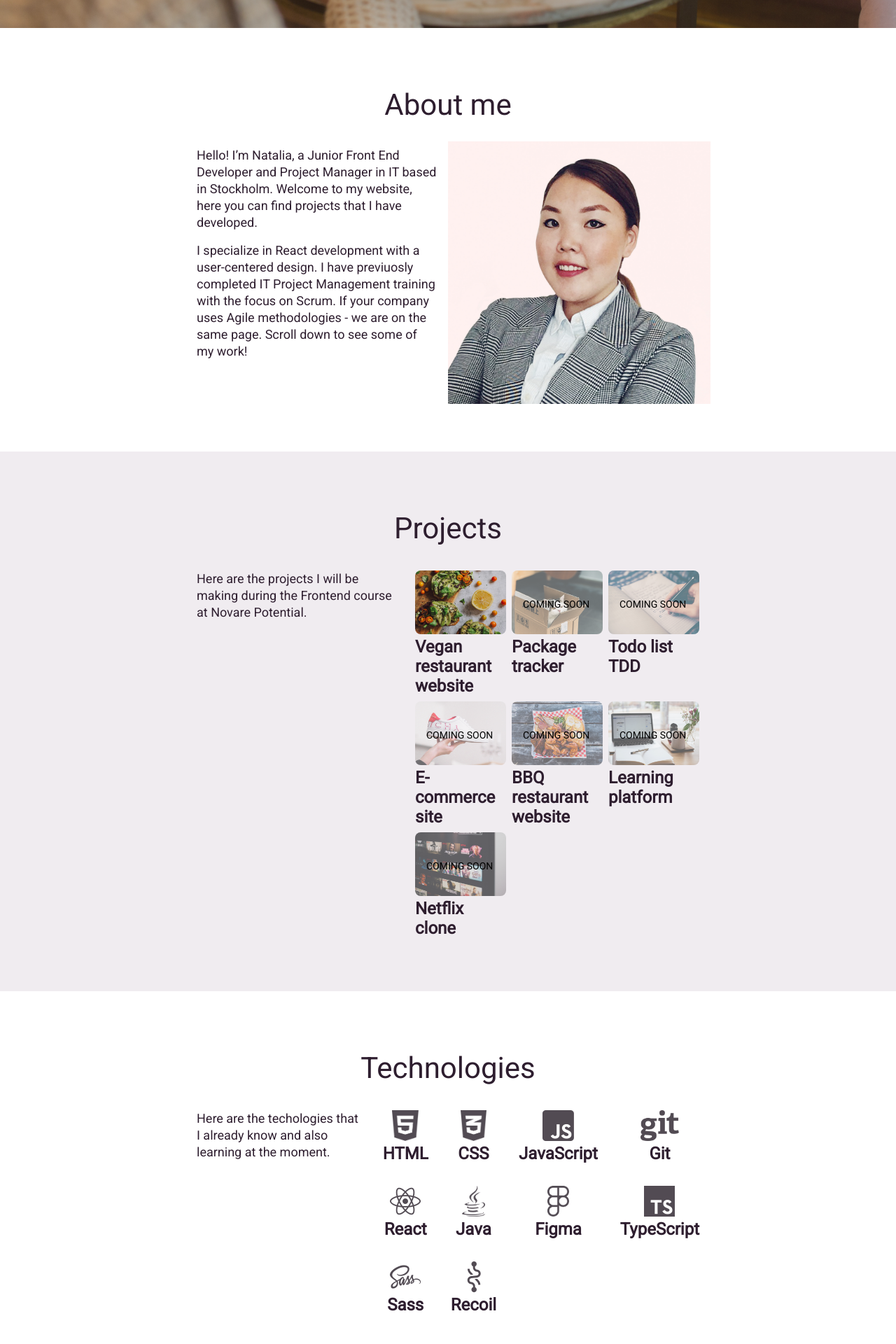
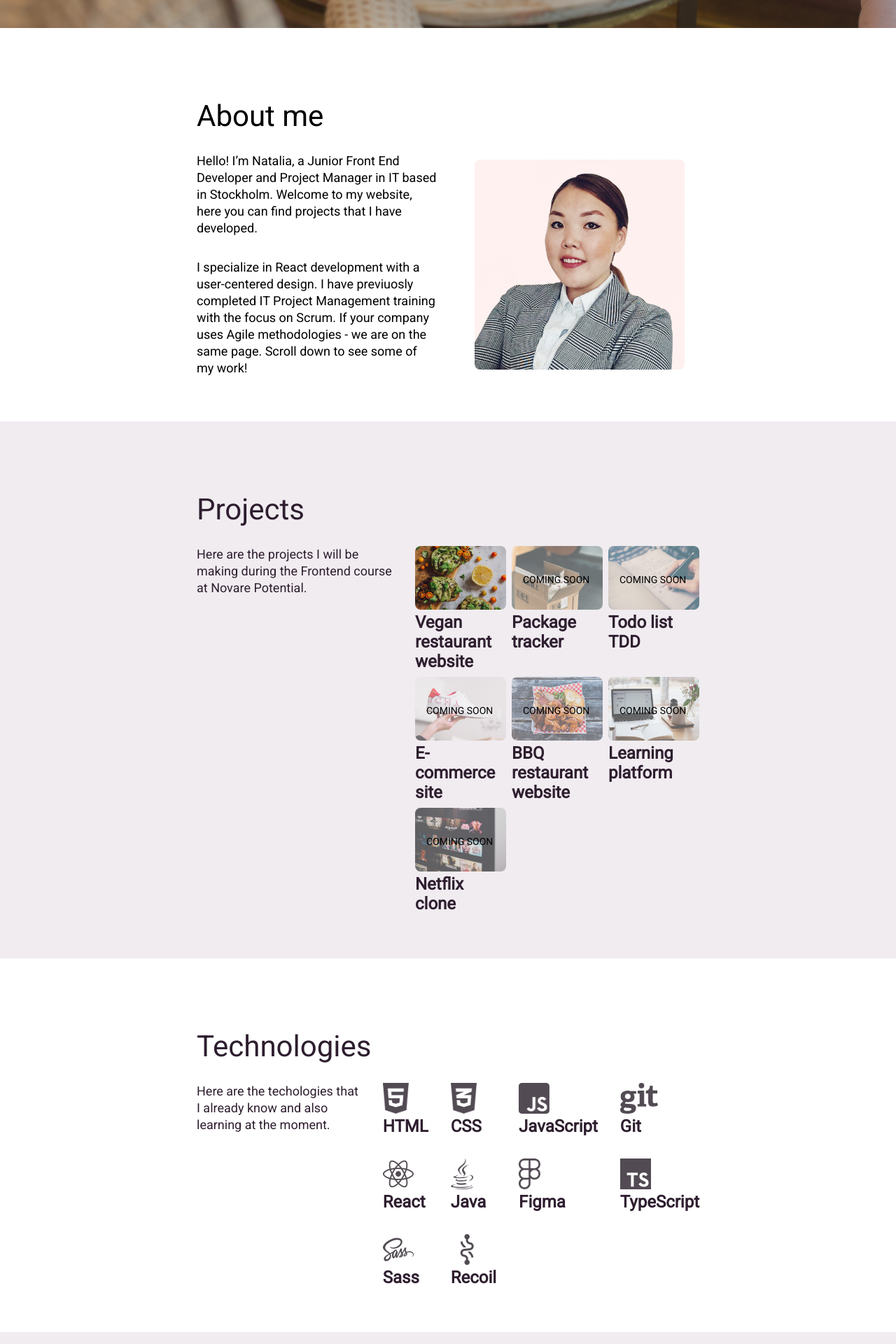
Before and after one commit to FeNatalia/portfolio, a React (Create React App) app: page / in a window 1280 px wide. Shown: the part 760-2680 px from the top of the page at 70% size. Built offline with nearby package versions, Linux system fonts and the light colour scheme.

Commit message:
edit layout and styles of all sections

```diff
--- a/src/components/Footer.jsx
+++ b/src/components/Footer.jsx
@@ -4,7 +4,7 @@ import GitHub from "../assets/icons/github.png";
 
 export default function Footer() {
   return (
-    <footer className="footer">
+    <footer id="footer">
       <ul>
         <li>
           <a
--- a/src/sections/About.jsx
+++ b/src/sections/About.jsx
@@ -6,7 +6,7 @@ export default function About() {
     <div className="content-section" id="about">
       <h2>About me</h2>
       <div className="content-grid">
-        <div className="content-left">
+        <div className="grid-left">
           <p>
             Hello! I’m Natalia, a Junior Front End Developer and Project Manager
             in IT based in Stockholm. Welcome to my website, here you can find
@@ -19,7 +19,7 @@ export default function About() {
             the same page. Scroll down to see some of my work!
           </p>
         </div>
-        <div classname="content-right" id="about-image">
+        <div className="grid-right" id="about-image">
           <img src={Photo} alt="a young woman smiling in a suit" />
         </div>
       </div>
--- a/src/sections/Contact.jsx
+++ b/src/sections/Contact.jsx
@@ -6,8 +6,8 @@ import Location from "../assets/icons/location.png";
 
 export default function Contact() {
   return (
-    <div className="content-section" id="contact">
-      <div className="contact-section">
+    <div id="contact">
+      <div className="content-section">
         <h2>Contact me</h2>
         <div className="content-grid">
           <div>
--- a/src/sections/Projects.jsx
+++ b/src/sections/Projects.jsx
@@ -12,13 +12,13 @@ export default function Projects() {
     <div className="content-section" id="projects">
       <h2>Projects</h2>
       <div className="content-grid">
-        <div>
+        <div className="grid-left">
           <p>
             Here are the projects I will be making during the Frontend course at
             Novare Potential.
           </p>
         </div>
-        <div className="projects-section">{ProjectsList}</div>
+        <div className="grid-left" id="projects-section">{ProjectsList}</div>
       </div>
     </div>
   );
--- a/src/sections/Technologies.jsx
+++ b/src/sections/Technologies.jsx
@@ -11,13 +11,13 @@ export default function Technologies() {
     <div className="content-section" id="tech">
       <h2>Technologies</h2>
       <div className="content-grid">
-        <div>
+        <div className="grid-left">
           <p>
             Here are the techologies that I already know and also learning at
             the moment.
           </p>
         </div>
-        <div className="grid-technologies">{TechnologiesList}</div>
+        <div className="grid-right" id="grid-technologies">{TechnologiesList}</div>
       </div>
     </div>
   );
--- a/src/styles/content.css
+++ b/src/styles/content.css
@@ -1,28 +1,22 @@
 /*Shared in content*/
-.content-left {
-  align-items: flex-start;
-}
-
-.content-right {
-  align-items: center;
-}
-
 .content-section {
+  width: 100vw;
   display: grid;
-  align-items: center;
-  justify-items: center;
-  width: 100%;
+  justify-content: center;
+  margin: 0;
   padding: 0;
-  margin: 0;
+  padding-top: var(--space-bigger);
+  padding-bottom: var(--space-bigger);
 }
 
 .content-section h2 {
-  margin-top: 60px;
-  margin-right: var(--space-medium);
-  margin-left: var(--space-medium);
-  margin-bottom: var(--space-big);
-  text-align: left;
-  padding: 0;
+  margin: 0;
+  padding: var(--space-medium);
+}
+
+.content-section p {
+  margin: 0;
+  padding: var(--space-medium);
 }
 
 /*Hero*/
@@ -47,19 +41,17 @@
 
 /*About me*/
 #about {
-  background: white;
-  color: var(--color-very-dark-purple);
-  margin-bottom: 60px;
+  background-color: white;
 }
-
 #about img {
-  width: 80%;
-  padding: var(--space-small);
+  width: 60%;
+  border-radius: 8px;
 }
 
 #about-image {
   display: grid;
   justify-items: center;
+  align-content: center;
 }
 
 /*Projects*/
@@ -97,20 +89,20 @@
   color: var(--color-very-dark-purple);
 }
 
-.projects-section {
+#projects-section {
   padding: var(--space-medium);
   display: grid;
+  text-align: left;
   grid-template-columns: repeat(2, 1fr);
   grid-column-gap: var(--space-small);
   grid-row-gap: var(--space-small);
-  margin-bottom: 60px;
+
 }
 
 /*Technologies*/
 #tech {
-  background: white;
+  background-color: white;
   color: var(--color-very-dark-purple);
-  margin-bottom: 60px;
 }
 
 .tech-card {
@@ -127,44 +119,33 @@
   padding: 0;
 }
 
-.grid-technologies {
+#grid-technologies {
   display: grid;
   grid-template-columns: repeat(3, 1fr);
-  text-align: center;
+  text-align: left;
 }
 
 /*Contact me*/
-.contact-section {
+#contact {
+  background-color: var(--color-light-pink);
   display: grid;
   justify-content: center;
-  margin-bottom: var(--space-big);
-  margin-bottom: 60px;
 }
 
-.contact-section ul {
+.content-section ul {
   margin: var(--space-medium);
   padding: 0;
   list-style: none;
 }
 
-#contact {
-  min-height: 100%;
-  background: var(--color-light-pink);
-
-  width: 100%;
-}
 
 #contact img {
   width: 24px;
   margin-right: var(--space-small);
 }
 
-.contact-section li {
+.content-section li {
   margin-bottom: var(--space-small);
-}
-
-.contact-section {
-  color: var(--color-very-dark-purple);
 }
 
 #contact a {
@@ -176,14 +157,19 @@
 
 /*Tablet queries*/
 @media (min-width: 550px) {
-  .projects-section {
-    grid-template-columns: repeat(3, 1fr);
+  .content-grid{
+    max-width: 550px;
   }
 
-  .grid-technologies {
+  #projects-section {
+    grid-template-columns: repeat(3, 1fr);
+    text-align: left;
+  }
+
+  #grid-technologies {
     display: grid;
     grid-template-columns: repeat(4, 1fr);
-    text-align: center;
+    text-align: left;
   }
 
   #about img {
@@ -194,6 +180,14 @@
 
 /*Desktop queries*/
 @media (min-width: 750px) {
+  .content-grid {
+    max-width: 750px;
+  }
+
+  .content-section {
+    padding-top: 0;
+  }
+
   .content-section h2 {
     margin-top: 90px;
   }
@@ -202,7 +196,7 @@
     display: grid;
     grid-template-columns: repeat(2, 1fr);
     justify-items: center;
-    max-width: 750px;
+
   }
 
   #hero h1 {
@@ -213,7 +207,7 @@
   }
 
   #about img {
-    width: 100%;
+    width: 80%;
   }
 
 }
--- a/src/styles/footer.css
+++ b/src/styles/footer.css
@@ -1,5 +1,5 @@
 footer {
-  width: 100%;
+  width: 100vw;
   background: var(--color-dusty-pink);
   overflow: hidden;
   bottom: 0;
@@ -7,14 +7,14 @@ footer {
   justify-items: center;
 }
 
-.footer p {
+#footer p {
   margin-bottom: var(--space-medium);
   margin-top: 0;
   color: white;
   font-size: 11px;
 }
 
-.footer ul {
+#footer ul {
   list-style: none;
   display: flex;
   align-items: center;
@@ -24,7 +24,7 @@ footer {
   margin-top: var(--space-medium);
 }
 
-.footer li {
+#footer li {
   display: flex;
   justify-items: center;
 }
--- a/src/styles/nav.css
+++ b/src/styles/nav.css
@@ -1,12 +1,10 @@
 nav {
   width: 100vw;
-  height: 70px;
+  height: 60px;
   background: var(--color-dark-purple);
   overflow: hidden;
   display: flex;
   align-items: center;
-  text-align: center;
-  justify-content: center;
   position: fixed;
   z-index: 1000;
 }
@@ -30,6 +28,7 @@ nav {
 .navigation img {
   width: 50px;
   height: auto;
+  float: left;
 }
 
 .navigation a {
@@ -49,4 +48,7 @@ nav {
     margin-left: var(--space-big);
   }
 
+  nav {
+    height: 80px;
+  }
 }
```
